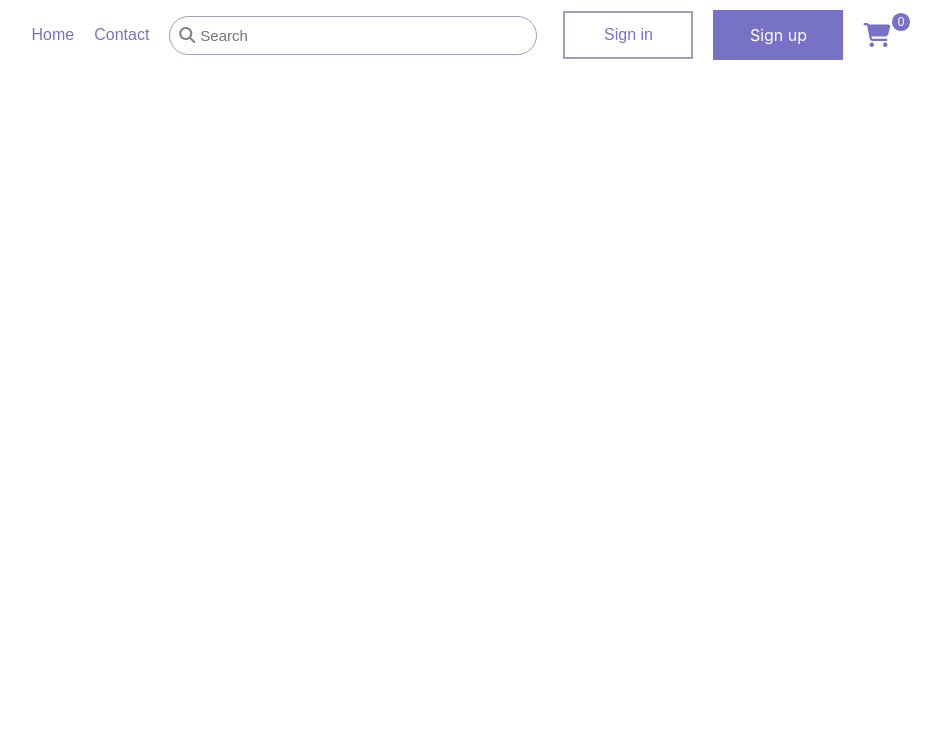
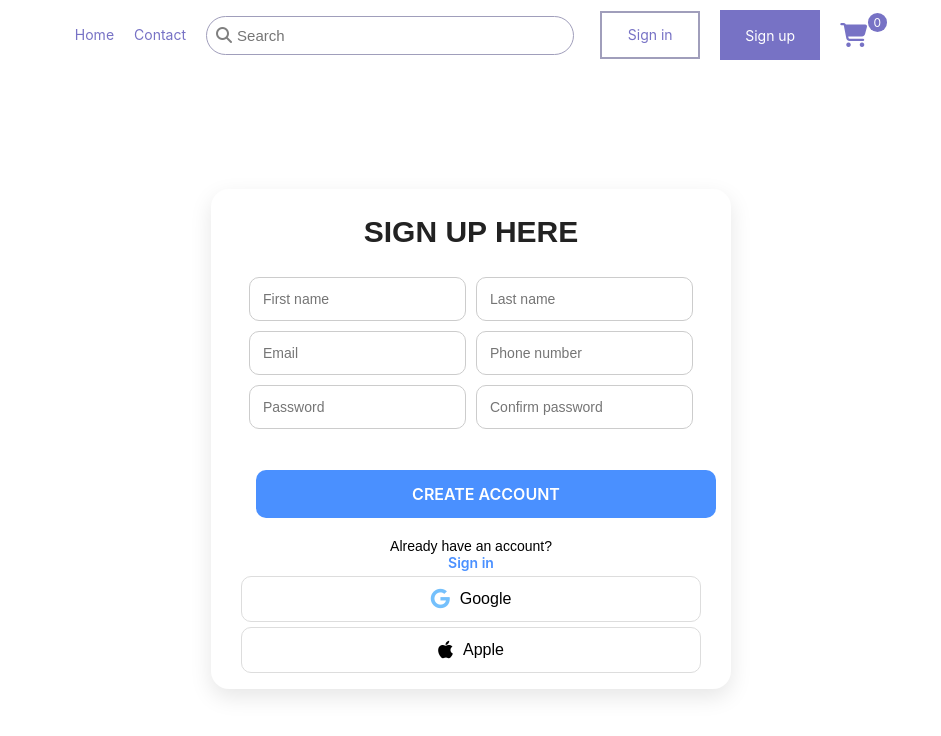
Before and after one commit to EddyTech-Genius/my-project, a React (Create React App) app: page /signup in a window 1280 px wide. Shown: the top 736 px of the page, without its empty margins (169-1110 px from the left). Built offline with nearby package versions, Linux system fonts and the light colour scheme.

Commit message:
done with sign in and sing up pages

```diff
--- a/src/App.js
+++ b/src/App.js
@@ -6,6 +6,8 @@ import Home from "./main/Home";
 import ProductDetail from "./main/ProductDetail";
 import Navbar from "./component/Navbar";
 import Contact from "./pages/Contact";
+import Signin from "./pages/Signin";
+import Signup from "./pages/Signup";
 import { all_product } from "./utilities/all-products";
 import Cart from "./pages/Cart";
 
@@ -32,6 +34,8 @@ function App() {
             }
           />
           <Route path="/contact" element={<Contact />}></Route>
+          <Route path="/signup" element={<Signup />}></Route>
+          <Route path="/signin" element={<Signin />}></Route>
           <Route path="/cart" element={<Cart cartItems={cartItems} />}></Route>
         </Routes>
       </Router>
--- a/src/component/Navbar.jsx
+++ b/src/component/Navbar.jsx
@@ -21,11 +21,11 @@ const Navbar = ({ cartItems }) => {
 
           <span>|</span>
 
+          <li className="sign__up">
+            <Link style={{color: "#7772c5"}} to={'/signin'}>Sign in</Link>
+          </li>
           <li className="sign__in">
-            <Link style={{color: "#7772c5"}} to={"/Signin"}>Sign in</Link>
-          </li>
-          <li className="sign__up">
-            <Link style={{color: "#fff"}} to={"/Signup"}>Sign up</Link>
+            <Link style={{color: "#fff"}} to={'/signup'}>Sign up</Link>
           </li>
           <li>
             <Link to="/cart" className='cart'>
--- a/src/main/styles/navbar.css
+++ b/src/main/styles/navbar.css
@@ -17,7 +17,7 @@ nav ul {
   }
 }
 
-.sign__up {
+.sign__in {
   border: none;
   background-color: #7772c5;
   padding: 15px;
@@ -27,7 +27,7 @@ nav ul {
       color: white;
 }
 
-.sign__in {
+.sign__up {
   padding: 13px;
   border: 2px solid #a09ebb;
   margin: 0 0 0 100px;
--- a/src/main/styles/signin.css
+++ b/src/main/styles/signin.css
@@ -2,14 +2,6 @@
     margin: 0;
     padding: 0;
     box-sizing: border-box;
-}
-
-body{
-    height: 100vh;
-    display: flex;
-    align-items: center;
-    justify-content: center;
-    background-image: linear-gradient(120deg, #84fab0 0%, #8fd3f4 100%);
 }
 
 h2{
@@ -32,6 +24,15 @@ span{
 
 .text{
     font-family:  'Inter', sans-serif;
+    padding: 15px;
+    border: 1px solid black;
+    width: 100%;
+    color: gray;
+    border: none;
+}
+
+.password{
+  font-family:  'Inter', sans-serif;
     padding: 15px;
     border: 1px solid black;
     width: 100%;
--- a/src/main/styles/signup.css
+++ b/src/main/styles/signup.css
@@ -1,136 +1,120 @@
-*{
-    margin: 0;
-    box-sizing: border-box;
+/* ===== GENERAL PAGE LAYOUT ===== */
+/* body {
+  padding: 0;
+  font-family: 'Poppins', sans-serif;
+  background: #f5f7fb;
+  display: flex;
+  justify-content: center;
+  align-items: center;
+} */
+
+/* ===== MAIN CONTAINER ===== */
+.sign_up_container {
+  width: 520px;
+  background: #ffffff;
+  margin: 15% 0 0 0;
+  padding: 10px 30px 70px 30px;
+  border-radius: 18px;
+  box-shadow: 0 8px 22px rgba(0, 0, 0, 0.1);
+  text-align: center;
+  height: 500px;
 }
 
-h1{
-    font-size: 35px;
-    background-clip: text;
-    -webkit-text-fill-color: transparent;
-    background-image: linear-gradient(120deg, #e0c3fc 0%, #8ec5fc 100%);
-    color: rgba(233, 222, 222, 0.897);
-    margin-bottom: 10px;
+.sign_up_header {
+    text-transform: uppercase;
+  font-size: 30px;
+  margin-bottom: 5px;
+  color: #222;
+}
+
+.inputs {
+  display: grid;
+  grid-template-columns:1fr 1fr;
+column-gap: 10px;
+  row-gap: 10px;
+  width: 100%;
+  place-content: center;
+}
+
+.inputs input {
+  width: 100%;
+  padding: 13px;
+  border: 1.5px solid #ccc;
+  border-radius: 10px;
+  outline: none;
+  font-size: 14px;
+  transition: 0.3s;
 }
 
 
-body{
-    font-family: Arial, Helvetica, sans-serif;
-    display: flex;
-    /* flex-direction: column; */
-    justify-content: center;
-    align-items: center;
-    min-height: 100vh;
+.inputs input:focus {
+  border-color: #4a90ff;
+  box-shadow: 0 0 6px rgba(74, 144, 255, 0.3);
 }
 
-img{
-    width: 400px;
-    aspect-ratio: 1;
+/* ===== BUTTON ===== */
+.sign_up_button {
+  width: 100%;
+  padding: 14px;
+  border: none;
+  background: #4a90ff;
+  color: white;
+  border-radius: 10px;
+  margin: 15px;
+  font-size: 16px;
+  cursor: pointer;
+  transition: 0.3s;
+  font-weight: 600;
 }
 
-.container{
-    display: flex;
-    flex-direction: column;
-    justify-content: center;
-    align-items: center;
-    padding: 40px;
-    /* height: 501px; */
-    box-shadow: rgba(0, 0, 0, 0.24) 0px 3px 8px;
+.sign_up_button:hover {
+  background: #3577e7;
 }
 
-.inputs{
-    display: grid;
-    place-content: center;
-    gap: 10px;
-    margin: 5px;
+/* ===== SIGN IN LINK ===== */
+.sign-in {
+  margin-top: 5px;
+  font-size: 14px;
 }
 
-input{
-    padding: 12px;
-    width: 300px;
-    border-radius: 2px;
-    border: none;
-    box-shadow: none;
-    box-shadow: rgba(99, 99, 99, 0.2) 0px 2px 8px 0px;
+.sign-in a {
+  text-decoration: none;
+  color: #4a90ff;
+  font-weight: 600;
 }
 
-/* input:focus & input:active{
-    border: none;
-    color: white;
-} */
-
-button:hover{
-    cursor: pointer;
-    color: white;
-    background-color: #6e55b9;
-    transition: ease-in-out 1s;
+.sign-in a:hover {
+  text-decoration: underline;
 }
 
-/* input::placeholder{
-    color: rgba(243, 238, 238, 0.959);
-} */
-
-button{
-    font-size: 18px;
-    width: 300px;
-    padding: 10px;
-    font-weight: bold;
-    border: none;
-    color: #6e55b9;
-    background-color: white;
-    margin-top: 15px;
-    margin-bottom: 15px;
-    outline: 1px solid rgba(0, 0, 0, 0.295);
+/* ===== SOCIAL ICONS ===== */
+.icons {
+  margin-top: 5px;
 }
 
-p{
-    font-size: 14px;
-    color: rgb(15, 15, 15);
+.icons div {
+  padding: 12px;
+  border: 1.5px solid #ddd;
+  border-radius: 10px;
+  margin-bottom: 5px;
+  cursor: pointer;
+  font-weight: 500;
+  transition: 0.3s;
+  display: flex;
+  align-items: center;
+  justify-content: center;
+  gap: 10px;
 }
 
-a{
-    font-size: 14px;
+.icons div:hover {
+  background: #f3f6ff;
+  border-color: #4a90ff;
 }
 
-.icons{
-    display: flex;
-    gap: 10px;
-    padding: 5px;
-    margin-top: 5px;
+.google i {
+  font-size: 20px;
 }
 
-.google{
-    border: 2px solid white;
-    padding: 10px;
-    width: 145px;
-    display: flex;
-    gap:5px;
-    justify-content: center;
-    background-color: white;
+.apple i {
+  font-size: 20px;
 }
-
-.apple{
-    background-color: white;
-    border: 2px solid white;
-    padding: 10px;
-    width: 145px;
-    display: flex;
-    gap:5px;
-    justify-content: center;
-}
-
-:is(.google,.apple):hover{
-    cursor: pointer;
-    outline: 1px solid black;
-}
-
-.sign-in{
-    display: flex;
-    gap: 5px;
-    /* margin: 5px; */
-}
-
-@media (width <= 600px){
-    img{
-        display: none;
-    }
-}
--- a/src/pages/Signin.jsx
+++ b/src/pages/Signin.jsx
@@ -1,4 +1,6 @@
 import React from "react";
+import { Link } from "react-router-dom";
+import "../main/styles/signin.css";
 
 const Signin = () => {
   return (
@@ -26,17 +28,28 @@ const Signin = () => {
         />
         <br />
         <br />
+        <input
+          class="password"
+          type="password"
+          id="password"
+          name="password"
+          placeholder="Your Password"
+        />
+        <br />
+        <br />
         <button>Submit query</button>
         <br />
         <br />
         <input type="checkbox" id="checkbox1" name="checkbox1" />
         <label>
           I agree to the
-          <Link class="blue" to="">
+          <span>  </span>
+          <a class="blue" to="">
             terms & conditions
-          </Link>
+            <span>  </span>
+          </a>
         </label>
-        <Link to="">Sign up</Link>
+        <Link to={"/signup"} style={{color: "#7772c5"}}>Sign up</Link>
       </form>
     </div>
   );
--- a/src/pages/Signup.jsx
+++ b/src/pages/Signup.jsx
@@ -1,11 +1,36 @@
+
 import React from 'react'
+import "../main/styles/signup.css"
 
 const Signup = () => {
   return (
-    <div>
+    <div className="sign_up_container">
+      <h1 className='sign_up_header'>Sign Up Here</h1>
 
+      <div class="inputs">
+        <input type="text" placeholder="First name" />
+        <input type="text" placeholder="Last name" />
+        <input type="email" placeholder="Email" />
+        <input type="tel" placeholder="Phone number" />
+        <input type="password" placeholder="Password" />
+        <input type="password" placeholder="Confirm password" />
+      </div>
+<br />
+      <button type='submit' className='sign_up_button'>Create Account</button>
+<br />
+      <div class="sign-in">
+        <p>Already have an account?</p>
+        <a href="signin.html">Sign in</a>
+      </div>
+
+      <div class="icons">
+        <div class="google">
+          <i class="fa-brands fa-google" style={{color: "#74c0fc"}}></i> Google
+        </div>
+        <div class="apple"><i class="fa-brands fa-apple"></i> Apple</div>
+      </div>
     </div>
   )
 }
 
-export default Signup
+export default Signup;
```
